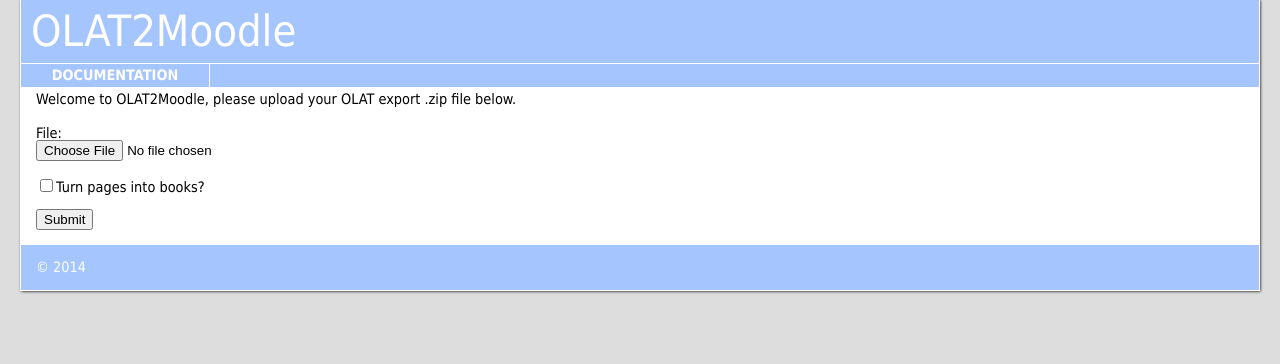
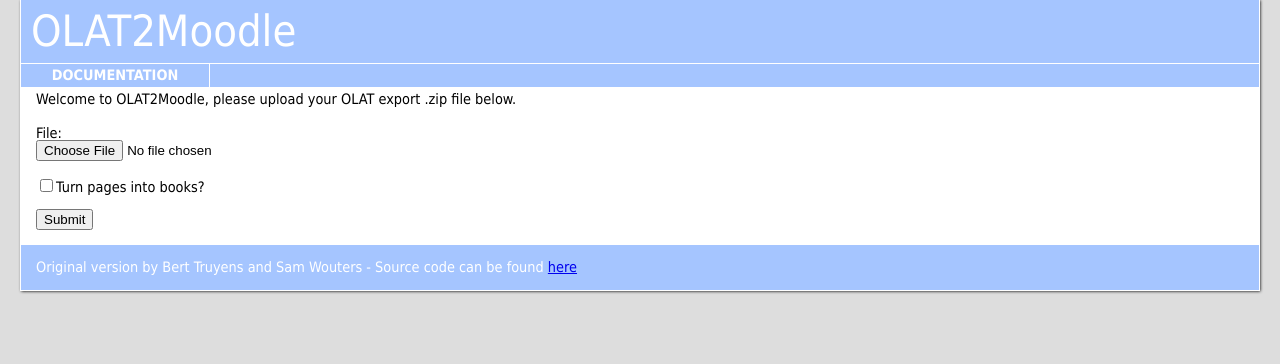
Before and after one commit to bertenbobje/OLAT2Moodle, a PHP site: page / in a window 1280 px wide. Shown: the part 21-385 px from the top of the page. Run offline with PHP 8.4, Linux system fonts and the light colour scheme.

Commit message:
#673, #675
- Removed some unneeded commentary
- Readme improvements
- HTML changes

```diff
--- a/functions/olatObjectToMoodleObject.php
+++ b/functions/olatObjectToMoodleObject.php
@@ -345,7 +345,6 @@ function quizMigration($olatObject, &$pageID, &$questionID, &$answerID) {
 				$amount = $qs->getAmount();
 			}
 			for ($i = 0; $i < $amount; $i++) {
-				//$quizPage->setRandomQuestionID((string) substr($id, -6) . $i);
 				$quizPage->setRandomQuestionID((string) $questionID);
 				$questionID++;
 			}
--- a/index.html
+++ b/index.html
@@ -61,7 +61,7 @@
 			<img src="img/loader.gif" alt="Loading..." />
 		</div>
 		<footer>
-			<p>&copy; 2014</p>
+			<p>Original version by Bert Truyens and Sam Wouters - Source code can be found <a href="https://bitbucket.org/truyb/olat2moodle">here</a></p>
 		</footer>
 	</div>
 </body>
--- a/olat2moodle.php
+++ b/olat2moodle.php
@@ -83,7 +83,7 @@ else {
 }
 
 echo '<footer>
-				<p>&copy; 2014</p>
+				<p>Original version by Bert Truyens and Sam Wouters - Source code can be found <a href="https://bitbucket.org/truyb/olat2moodle">here</a></p>
 			</footer>
 		</div>
 	</body>
```
Also changed, not shown: README.txt.
